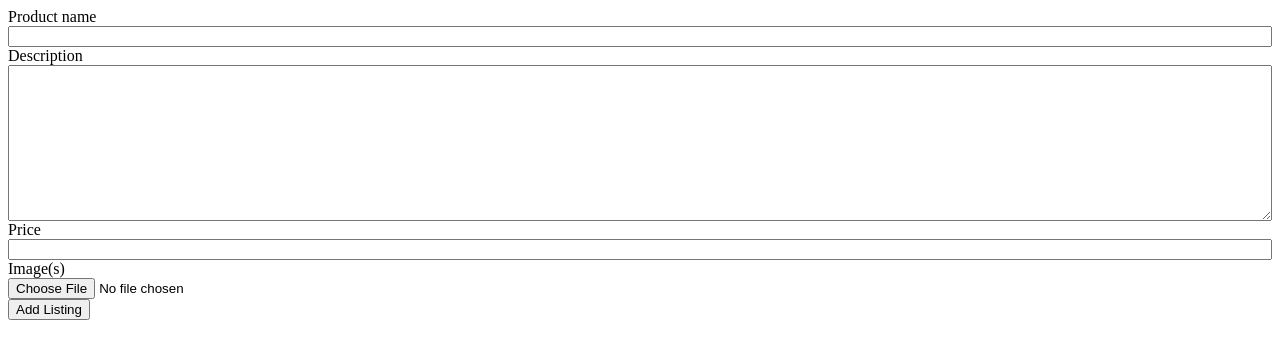
After one commit to donnellan0007/plut_web, a Django app: page /post/ in a window 1280 px wide. The commit adds this page. Shown: the top 359 px of the page. Run offline with Django 4.2, Linux system fonts and the light colour scheme.

Commit message:
New models, forms and images

```diff
--- a/core/admin.py
+++ b/core/admin.py
@@ -1,4 +1,6 @@
 from django.contrib import admin
+from .models import Profile, Listing
 # Register your models here.
 
 admin.site.register(Profile)
+admin.site.register(Listing)
--- /dev/null
+++ b/core/forms.py
@@ -0,0 +1,44 @@
+from django import forms
+from django.contrib.auth.forms import UserCreationForm
+from django.contrib.auth.models import User
+from .models import Profile, Listing
+
+class UserRegisterForm(UserCreationForm):
+    email = forms.EmailField()
+
+    class Meta:
+        model = User
+        fields = ['username', 'email', 'password1', 'password2']
+
+class UserUpdateForm(forms.ModelForm):
+    email = forms.EmailField()
+
+    class Meta:
+        model = User
+        fields = ['username', 'email']
+
+class ProfileUpdateForm(forms.ModelForm):
+
+    class Meta:
+        model = Profile
+        fields = ['description', 'gender']
+
+class CreateListingForm(forms.ModelForm):
+
+    class Meta:
+        model = Listing
+        fields = ['title', 'description', 'images', 'price']
+
+    def clean(self):
+        cleaned_data = super().clean()
+        images = cleaned_data.get('images')
+        if not images:
+            raise forms.ValidationError('Please upload an image')
+        title = cleaned_data.get('title')
+        description = cleaned_data.get('description')
+        price = cleaned_data.get('price')
+
+
+    def __init__(self, *args, **kwargs):
+        super(CreateListingForm, self).__init__(*args, **kwargs)
+        self.fields['images'].required = False
--- a/core/models.py
+++ b/core/models.py
@@ -13,11 +13,11 @@ class Profile(models.Model):
         (MALE, 'Male'),
         (FEMALE, 'Female'),
     ]
-    user = models.ForeignKey(User, on_delete=models.CASCADE, max_length=45)
+    user = models.OneToOneField(User, on_delete=models.CASCADE, max_length=45, related_name='profile')
     description = models.TextField(max_length=150)
     gender = models.CharField(
         max_length=10,
-        choices=(GENDER),
+        choices=GENDER,
         default=MALE,
     )
     verified = models.BooleanField(default=False)
--- a/core/urls.py
+++ b/core/urls.py
@@ -1,8 +1,9 @@
 from django.contrib import admin
 from django.urls import path, include
-from core.views import index
+from core.views import index, create_listing
 from . import views
 
 urlpatterns = [
     path('', views.index, name='index'),
+    path('post/', views.create_listing, name='create_listing'),
 ]
--- a/core/views.py
+++ b/core/views.py
@@ -1,5 +1,32 @@
-from django.shortcuts import render
+from django.shortcuts import render, redirect
+from django.contrib.auth.models import User
+from .models import Profile, Listing
+from .forms import CreateListingForm, ProfileUpdateForm, UserUpdateForm, UserRegisterForm
+
 
 # Create your views here.
 def index(request):
-    return render(request,'core/index.html')
+    listings = Listing.objects.all()
+
+    context = {
+        'listings': listings,
+    }
+    return render(request, 'core/index.html', context)
+
+
+def create_listing(request):
+    if request.method == 'POST':
+        form = CreateListingForm(request.POST, request.FILES)
+        # set author to current user
+        if form.is_valid():
+            obj = form.save(commit=False)
+            # obj.author current profile
+            obj.author = request.user.profile
+            obj.save()
+            return redirect('index')
+    else:
+        form = CreateListingForm()
+    context = {
+        'form': form,
+    }
+    return render(request, 'core/create_listing.html', context)
--- a/plut_web/settings.py
+++ b/plut_web/settings.py
@@ -113,6 +113,7 @@ USE_I18N = True
 
 USE_TZ = True
 
+AUTH_PROFILE_MODULE = 'core.Profile'
 
 # Static files (CSS, JavaScript, Images)
 # https://docs.djangoproject.com/en/4.1/howto/static-files/
--- a/plut_web/urls.py
+++ b/plut_web/urls.py
@@ -17,8 +17,11 @@ from django.conf import settings
 from django.conf.urls.static import static
 from django.contrib import admin
 from django.urls import path, include
+from django.contrib.auth import views as auth_views
 
 urlpatterns = [
     path('admin/', admin.site.urls),
-    path('core/', include('core.urls')),
+    path('', include('core.urls')),
+    path('login/', auth_views.LoginView.as_view(template_name='login.html'), name='login'),
+    path('logout/', auth_views.LogoutView.as_view(template_name='logout.html'), name='logout'),
 ] + static(settings.MEDIA_URL, document_root=settings.MEDIA_ROOT)
--- /dev/null
+++ b/templates/base.html
@@ -0,0 +1,11 @@
+<!DOCTYPE html>
+<html lang="en">
+<head>
+    <meta charset="UTF-8">
+
+</head>
+<body>
+{% block content %}
+{% endblock %}
+</body>
+</html>
--- /dev/null
+++ b/templates/core/create_listing.html
@@ -0,0 +1,18 @@
+{% extends 'base.html' %}
+{% load static %}
+{% block content %}
+    <form enctype="multipart/form-data" method="post">
+        {% csrf_token %}
+        <div style="display: flex;flex-direction: column" class="form-group">
+            <label for="product-name">Product name</label>
+            {{ form.title }}
+            <label for="description">Description</label>
+            {{ form.description }}
+            <label for="price">Price</label>
+            {{ form.price }}
+            <label for="images">Image(s)</label>
+            {{ form.images }}
+        </div>
+        <input type="submit" value="Add Listing">
+    </form>
+{% endblock %}
```
Also changed, not shown: templates/core/index.html (+7 -7 lines), templates/login.html (added, +12 -0 lines), core/migrations/0002_listing.py (added), core/migrations/0003_alter_profile_user.py (added), db.sqlite3, media/images/Camera.jpg (added), media/images/Camera_SxlO4uQ.jpg (added), media/images/Camera_f56Fi0M.jpg (added), media/images/Camera_oFuX4ow.jpg (added), media/images/Camera_ojQPcym.jpg (added).
